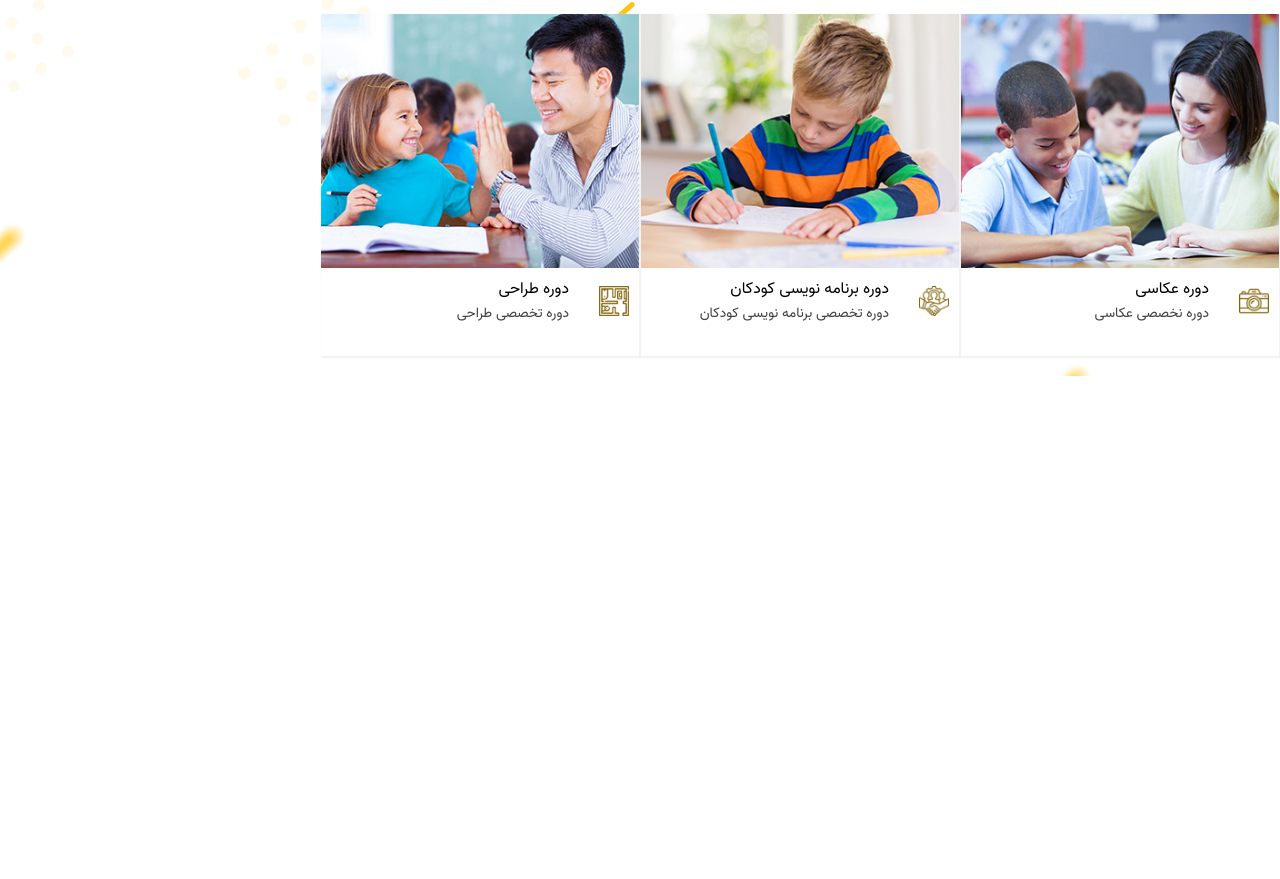
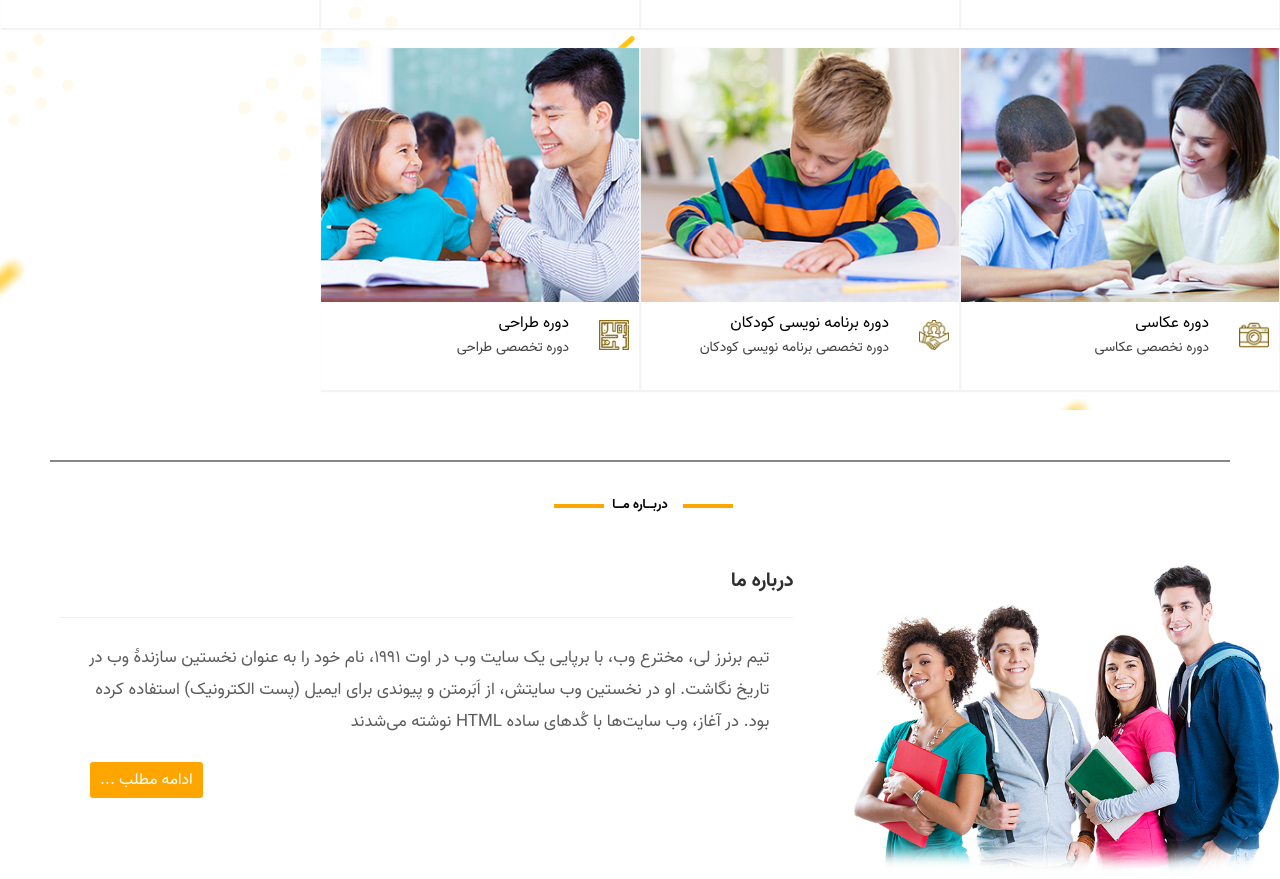
Before and after one commit to M-ghalevand/1-Store-project, a website: page src/index.html in a window 1280 px wide. Shown: the part 1440-2319 px from the top of the page. Before the commit the page ends 1816 px from the top, so only its background shows below. Drawn offline with nearby package versions, Linux system fonts and the light colour scheme; files that its build step writes are made by us from their sources; files whose address does not match are found by name.

Commit message:
create about-us form and style

```diff
--- /dev/null
+++ b/src/assets/scss/_about-us.scss
@@ -0,0 +1,40 @@
+section{
+  .top-border{
+    padding-top: 32px;
+    border-top: 2px solid rgba(102,102,102,0.78);
+    h5{
+      .span-about-me::after {
+        right: 64px;
+      }
+    }
+  }
+  .about-us-left-side{
+    background-color: $white-Color;
+    padding: 0 60px 0 60px;
+    h4{
+      border-bottom: 1px solid $white-10-Color;
+      padding-bottom: 20px;
+      font-size: 20px;
+      color: $nav-Color;
+    }
+    p{
+      padding: 24px;
+      font-size: 17px;
+      line-height: 32px;
+      color: $gray-Color;
+    }
+    a{
+      background-color: $orange-Color;
+      padding: 5px 10px;
+      border-radius: 3px;
+      color: $white-Color;
+      float: left;
+      margin-left: 30px;
+      font-size: 16px;
+      transition: 0.5s ease;
+      &:hover {
+        border-radius: 0 24px 0 24px;
+      }
+    }
+  }
+}
--- a/src/assets/scss/style.scss
+++ b/src/assets/scss/style.scss
@@ -6,3 +6,4 @@
 @import 'nav';
 @import 'header';
 @import 'course';
+@import 'about-us';
--- a/src/index.html
+++ b/src/index.html
@@ -48,6 +48,7 @@
       </div>
     </nav>
     <!--  end nav section-->
+
     <!--  start header section-->
     <header class="container-fluid">
       <div class="row">md
@@ -68,6 +69,7 @@
       </div>
     </header>
     <!--  end header section-->
+
     <!-- start course section  -->
     <section class="container-fluid mt-20 course-wrapper">
       <div class="section-title text-center m-50 top-border">
@@ -269,6 +271,28 @@
     </section>
     <!-- end course section  -->
 
+    <!-- start about-us section  -->
+    <section class="container-fluid">
+      <div class="section-title text-center m-50 top-border">
+        <h5>
+          <span class="relative span-about-me">دربــاره مــا</span>
+        </h5>
+      </div>
+      <div class="row">
+        <div class="col-md-4 about-us-right-side s-hidden">
+          <img class="img-responsive" src="assets/images/about-img.png" alt="">
+        </div>
+        <div class="col-12 col-md-8 about-us-left-side">
+          <h4>درباره ما</h4>
+          <p>تیم برنرز لی، مخترع وب، با برپایی یک سایت وب در اوت ۱۹۹۱، نام خود را
+            به عنوان نخستین سازندهٔ وب در تاریخ نگاشت. او در نخستین وب سایتش، از
+            اَبَرمتن و پیوندی برای ایمیل (پست الکترونیک) استفاده کرده بود. در
+            آغاز، وب سایت‌ها با کُدهای ساده HTML نوشته می‌شدند</p>
+          <a href="">ادامه مطلب ...</a>
+        </div>
+      </div>
+    </section>
+    <!-- end about-us section  -->
 
     <script src="assets/js/app.min.js"></script>
   </body>
```
Also changed, not shown: dist/assets/css/style.min.css, dist/index.html, src/assets/css/style.css.
